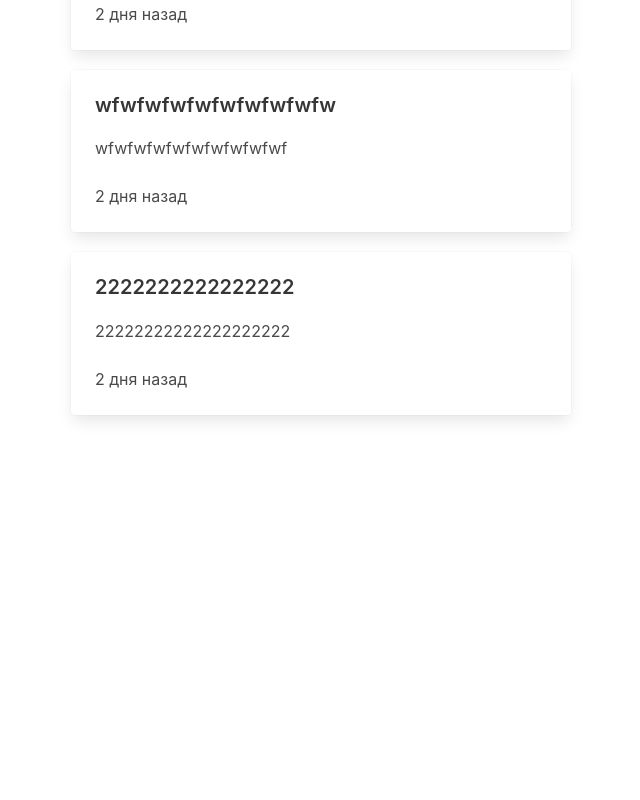
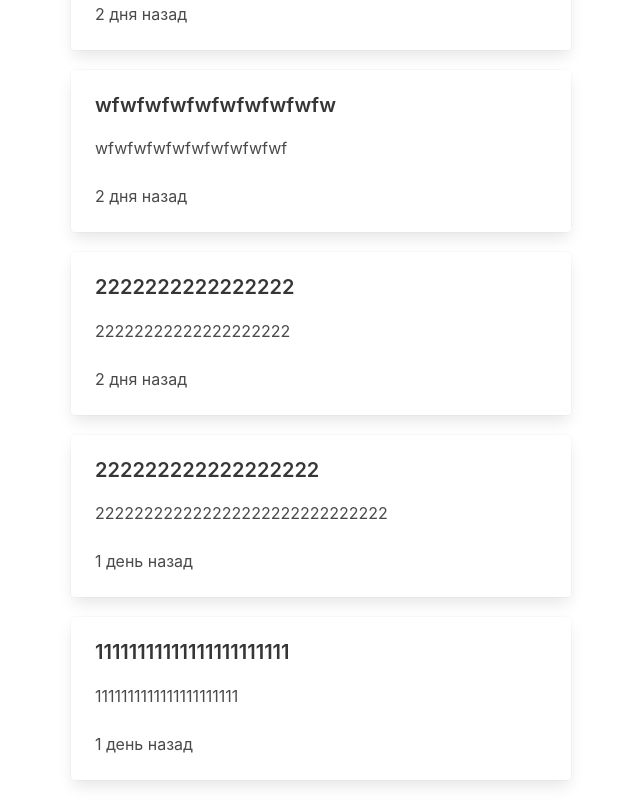
Before and after one commit to Evgeny-Laznevoy/Analog-Medium, a Vue app: page / in a window 1280 px wide. Shown: the part 622-1422 px from the top of the page, without its empty margins (319-959 px from the left). Before the commit the page ends 1057 px from the top, so only its background shows below. Built offline with nearby package versions, Linux system fonts and the light colour scheme; data requests are answered from the project's data file.

Commit message:
state setting for deleting and receiving posts

```diff
--- a/db.json
+++ b/db.json
@@ -58,6 +58,24 @@
       "createdAt": "2020-04-01T19:00:00.000Z",
       "updateAt": "2019-09-29T00:00:00.000Z",
       "userId": 1
+    },
+    {
+      "id": 6,
+      "title": "222222222222222222",
+      "description": "222222222222222222222222222222",
+      "claps": 0,
+      "createdAt": "2020-04-03T19:00:00.000Z",
+      "updateAt": "2019-09-29T00:00:00.000Z",
+      "userId": 1
+    },
+    {
+      "id": 7,
+      "title": "11111111111111111111111",
+      "description": "1111111111111111111111",
+      "claps": 0,
+      "createdAt": "2020-04-03T19:00:00.000Z",
+      "updateAt": "2019-09-29T00:00:00.000Z",
+      "userId": 1
     }
   ]
 }
--- a/src/App.vue
+++ b/src/App.vue
@@ -7,10 +7,15 @@
 
 <script>
 import Header from '@/components/Header'
+import { mapActions } from 'vuex';
 
 export default {
   components:{
     Header
+  },
+  created(){
+      this.GET_POSTS_FROM_API();
+      console.log('взяли данные из API');
   },
   props: {
       post_data:{
@@ -21,7 +26,9 @@ export default {
     }
   },
   methods:{
-
+    ...mapActions([
+          'GET_POSTS_FROM_API'
+        ]),
   },
   computed:{
 
--- a/src/components/EditPost.vue
+++ b/src/components/EditPost.vue
@@ -1,15 +1,46 @@
 <template>
-    <div>
-
+     <div class="box">
+        <div class="control">
+            <div class="field">
+                <label class="label">Наименование карточки</label>
+                <input class="input" type="text" v-model="labelPost" required>
+            </div>
+            <div class="field">
+                <label class="label">Текст</label>
+                <textarea v-model="textPost" class="textarea" required></textarea>
+            </div>
+            <div class="buttons is-right">
+                <button class="button is-link" @click="editPost" :disabled="getProcessing">Изменить</button>
+                <router-link to="/" class="button">Отмена</router-link>
+            </div>
+        </div>
     </div>
 </template>
 
 <script>
+import { mapGetters } from 'vuex'
     export default {
         name: 'EditPost',
+        data(){
+            return{
+                labelPost: "",
+                textPost: "",
+                post: {}
+            }
+        },
+        methods:{
+            editPost(){
+
+            }
+        },
+        computed:{
+            ...mapGetters([
+                'getProcessing'
+            ])
+        }
     }
 </script>
 
-<style lang="scss" scoped>
+<style >
 
 </style>
--- a/src/components/NewPost.vue
+++ b/src/components/NewPost.vue
@@ -64,7 +64,7 @@ import { mapActions, mapGetters } from 'vuex';
                 }
                 // let user = this.$store.getters.getUserRole;
                     this.ADD_TO_POST(newPost)
-                    this.GET_POSTS_FROM_API();
+                    // this.GET_POSTS_FROM_API();
                     this.$router.push("/")
             },
             ...mapActions([
--- a/src/store/index.js
+++ b/src/store/index.js
@@ -34,6 +34,9 @@ const store = new Vuex.Store({
       state.user.isAuthenticated = false;
       state.user.role = "";
       state.user.id = "";
+    },
+    REMOVE_POST(state, index){
+      state.posts.splice(index,1);
     }
   },
   actions: {
@@ -52,17 +55,22 @@ const store = new Vuex.Store({
         return error;
       })
     },
+    // GET_POSTS_FROM_STATE
+
+    DELETE_POST({commit}, index){
+      commit('REMOVE_POST', index)
+    },
+    ADD_TO_POST({commit}, post){
+      commit('SET_POST', post)
+    },
     // ADD_TO_POST({commit}, post){
-    //   let {data}
-    //   commit('SET_POST', post)
-    ADD_TO_POST({commit}, post){
-      return axios.post('http://localhost:3000/posts', post)
-      .then((res) =>{
-          if (res.status == 200){
-            commit('SET_POST', post)
-          }
-        })
-    },
+    //   return axios.post('http://localhost:3000/posts', post)
+    //   .then((res) =>{
+    //       if (res.status == 200){
+    //         commit('SET_POST', post)
+    //       }
+    //     })
+    // },
     SIGNIN({commit}, payload){
       commit('SET_PROCESSING', true)
       return axios.get('http://localhost:3000/users', {
--- a/src/views/Home.vue
+++ b/src/views/Home.vue
@@ -8,8 +8,8 @@
                 {{page}}
             </div>
         </div>
-        <div class="card" v-for="post in paginatedPages"
-                          :key="post.id"
+        <div class="card" v-for="(post,i) in paginatedPages"
+                          :key="i"
                           v-bind:post_data="post">
           <div class="card-content">
             <div class="content">
@@ -19,8 +19,8 @@
             </div>
             <time datetime="2016-1-1">{{myDate(Math.ceil(Math.abs((new Date(post.createdAt)).getTime() - (new Date()).getTime()) / (1000 * 3600 * 24)))}}</time>
             <div class="buttons is-right" v-if="isUserAuthenticated">
-                <b-button tag="router-link" :to="{ path: '/editPost' }" @click="editPost">Изменить</b-button>
-                <b-button>Удалить</b-button>
+                <b-button @click="editPost(i)">Изменить</b-button>
+                <b-button @click="deleteFromPost(i)">Удалить</b-button>
                 <b-button><i class="material-icons">thumb_up</i></b-button>
             </div>
           </div>
@@ -35,8 +35,8 @@ import {mapActions, mapGetters} from 'vuex';
     components: {
 
     },
-    props: {
-
+    props:{
+        // post: post,
     },
     computed:{
       ...mapGetters([
@@ -49,12 +49,17 @@ import {mapActions, mapGetters} from 'vuex';
       paginatedPages(){
           let from = (this.pageNamber - 1) * this.perPage;
           let to = from + this.perPage;
+          // console.log(this.POSTS.slice(from, to));
           return this.POSTS.slice(from, to)
       }
     },
     methods:{
-      editPost(){
-          // console.log(post);
+      editPost(index){
+          console.log(index);
+          this.$router.push("/editPost");
+      },
+      deleteFromPost(index){
+          this.DELETE_POST(index);
       },
       myDate(newDate){
           let number = newDate;
@@ -82,7 +87,8 @@ import {mapActions, mapGetters} from 'vuex';
         this.pageNamber = page;
     },
     ...mapActions([
-          'GET_POSTS_FROM_API'
+          // 'GET_POSTS_FROM_API',
+          'DELETE_POST'
         ]),
     },
     data(){
@@ -92,9 +98,9 @@ import {mapActions, mapGetters} from 'vuex';
                isElVisible: false
             }
     },
-    mounted() {
-        this.GET_POSTS_FROM_API();
-    }
+    // mounted() {
+    //     this.GET_POSTS_FROM_API();
+    // }
   }
 </script>
 
```
